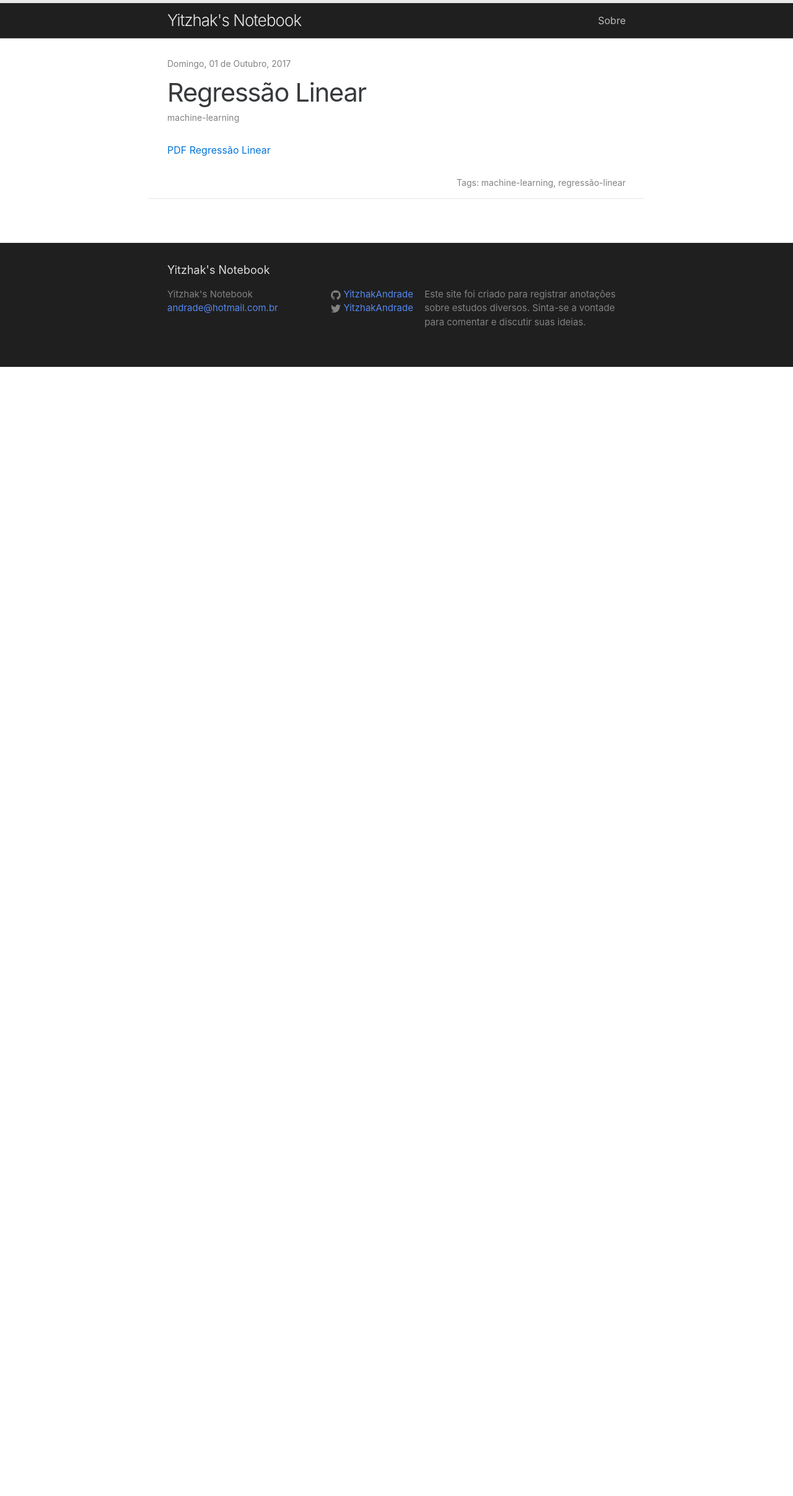
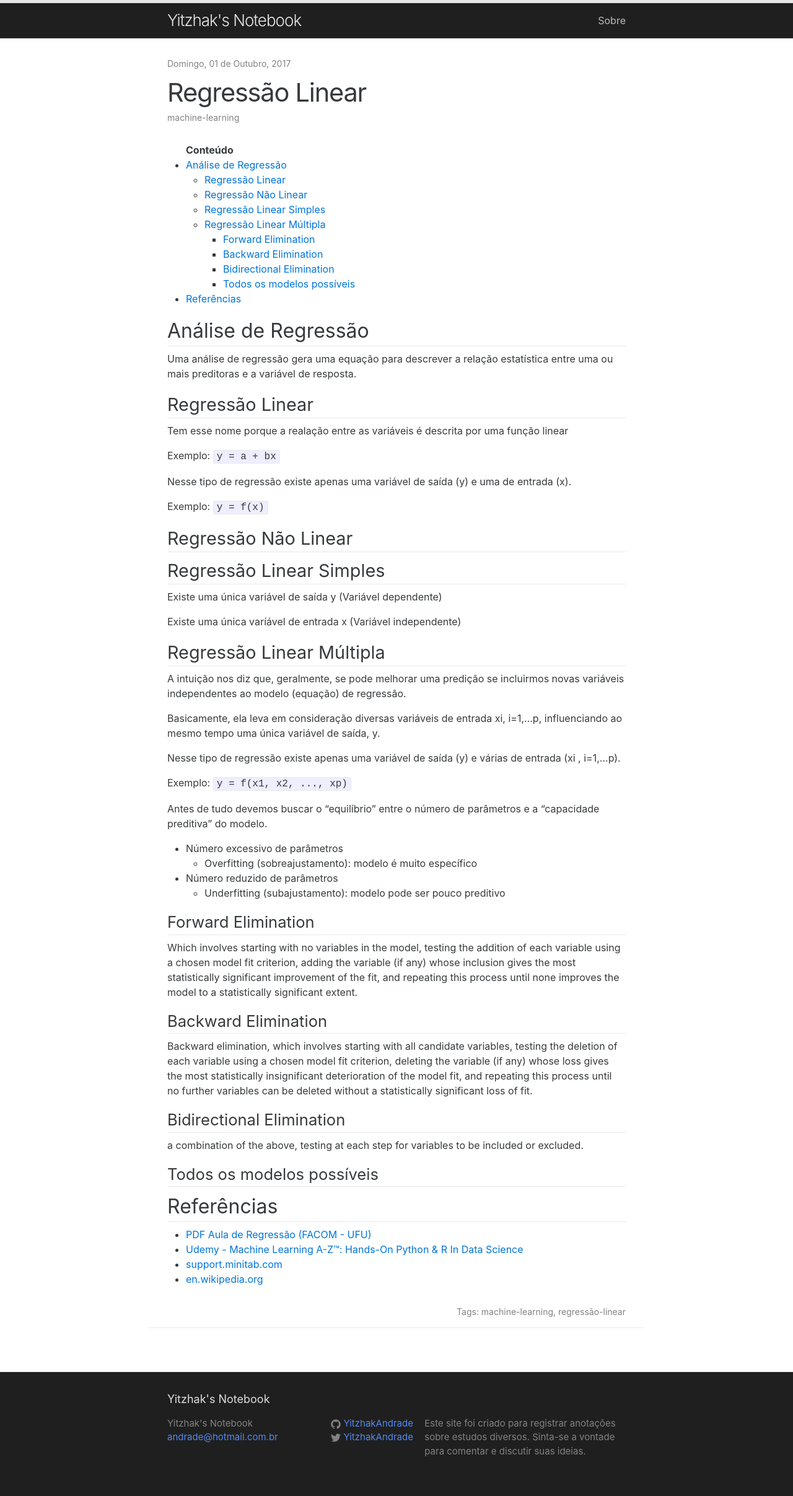
Before and after one commit to ZackStone/notebook, a Jekyll site: the page built from _posts/2017/2017-09-30-regressao-linear.md, in a window 1280 px wide. Shown: the whole page at 62% size. Built offline with Jekyll 4.4.1, drawn with Linux system fonts in a browser that asks for light colours; comment, search, counter and statistics services are not loaded; before the commit the page ends 900 px from its top, so only the background shows below that.

Commit message:
regressao linear - toc

```diff
--- a/_posts/2017/2017-09-30-regressao-linear.md
+++ b/_posts/2017/2017-09-30-regressao-linear.md
@@ -8,4 +8,73 @@ language: br
 summary: Breve descrição sobre o post de regressão linear
 ---
 
-[PDF Regressão Linear](http://www.facom.ufu.br/~backes/pgc204/Aula06-Regressao.pdf)
+* Do not remove this line (it will not be displayed)
+{:toc}
+
+# Análise de Regressão
+
+Uma análise de regressão gera uma equação para descrever a relação estatística entre uma ou mais preditoras e a variável de resposta.
+
+
+## Regressão Linear
+
+Tem esse nome porque a realação entre as variáveis é descrita por uma função linear
+
+Exemplo: `y = a + bx`
+
+Nesse tipo de regressão existe apenas uma variável de saída (y) e uma de entrada (x).
+
+Exemplo: `y = f(x)`
+
+## Regressão Não Linear
+
+
+## Regressão Linear Simples
+
+Existe uma única variável de saída y (Variável dependente)
+
+Existe uma única varíável de entrada x (Variável independente)
+
+
+## Regressão Linear Múltipla
+
+A intuição nos diz que, geralmente, se pode melhorar uma predição se incluirmos novas variáveis independentes ao modelo (equação) de regressão.
+
+Basicamente, ela leva em consideração diversas variáveis de entrada xi, i=1,...p, influenciando ao mesmo tempo uma única variável de saída, y.
+
+Nesse tipo de regressão existe apenas uma variável de saída (y) e várias de entrada (xi
+, i=1,...p).
+
+Exemplo: `y = f(x1, x2, ..., xp)`
+
+
+Antes de tudo devemos buscar o "equilíbrio" entre o número de parâmetros e a "capacidade preditiva" do modelo.
+
+- Número excessivo de parâmetros
+	- Overfitting (sobreajustamento): modelo é muito específico
+- Número reduzido de parâmetros
+	- Underfitting (subajustamento): modelo pode ser pouco preditivo
+
+
+### Forward Elimination
+
+Which involves starting with no variables in the model, testing the addition of each variable using a chosen model fit criterion, adding the variable (if any) whose inclusion gives the most statistically significant improvement of the fit, and repeating this process until none improves the model to a statistically significant extent.
+
+### Backward Elimination
+
+Backward elimination, which involves starting with all candidate variables, testing the deletion of each variable using a chosen model fit criterion, deleting the variable (if any) whose loss gives the most statistically insignificant deterioration of the model fit, and repeating this process until no further variables can be deleted without a statistically significant loss of fit.
+
+### Bidirectional Elimination
+
+a combination of the above, testing at each step for variables to be included or excluded.
+
+### Todos os modelos possíveis
+
+
+
+# Referências
+
+- [PDF Aula de Regressão (FACOM - UFU)](http://www.facom.ufu.br/~backes/pgc204/Aula06-Regressao.pdf)
+- [Udemy - Machine Learning A-Z™: Hands-On Python & R In Data Science](https://www.udemy.com/machinelearning)
+- [support.minitab.com](https://support.minitab.com/pt-br/minitab/18/help-and-how-to/modeling-statistics/regression/supporting-topics/basics/types-of-regression-analyses/)
+- [en.wikipedia.org](https://en.wikipedia.org/wiki/Stepwise_regression)
--- a/_sass/_custom.scss
+++ b/_sass/_custom.scss
@@ -12,3 +12,23 @@
 .table-wrapper {
     overflow-x: auto;
 }
+
+
+
+
+
+#markdown-toc {
+    // border: 1px solid #aaa;
+    // padding: 1.5em;
+    // display: inline-block;
+}
+
+// Adding 'Contents' headline to the TOC
+#markdown-toc::before {
+    content: "Conteúdo";
+    font-weight: bold;
+}
+
+// Using numbers instead of bullets for listing
+#markdown-toc ul {
+}
```
